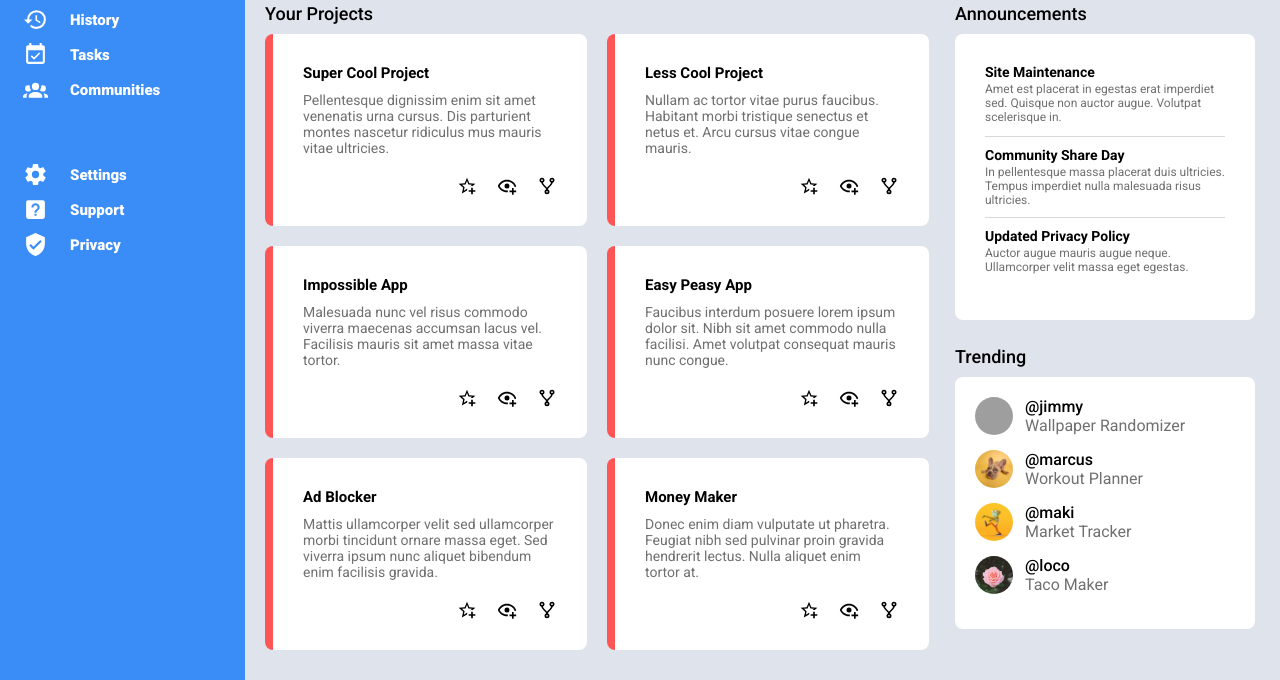
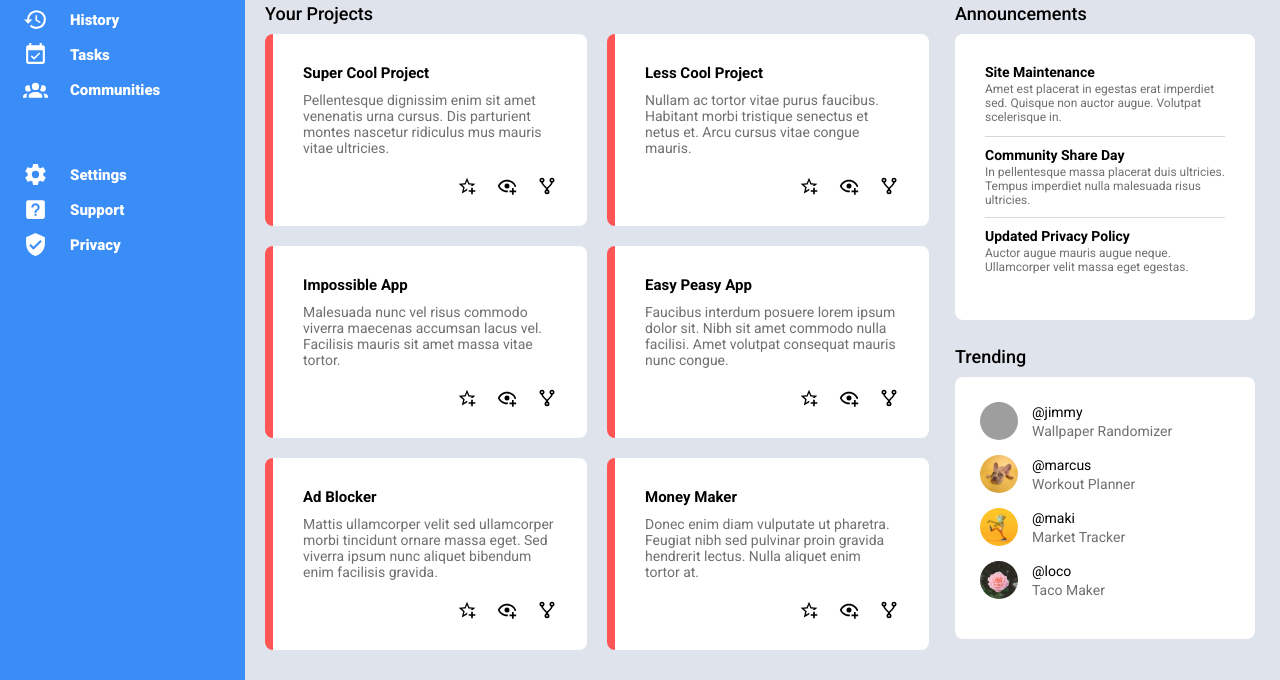
Before and after one commit to drrckchng/Admin-Dashboard, a plain HTML site: page index.html in a window 1280 px wide. Shown: the part 197-877 px from the top of the page. Drawn offline with Linux system fonts and the light colour scheme; grey boxes are pictures that could not be loaded.

Commit message:
Change font weight and size and increase padding

```diff
--- a/style.css
+++ b/style.css
@@ -271,7 +271,7 @@ li:nth-child(6) {
 }
 
 .trending {
-    padding: 20px;
+    padding: 25px;
 }
 
 .trend-item {
@@ -282,10 +282,11 @@ li:nth-child(6) {
     grid-template-areas:
         "picture username"
         "picture user-project";
-    grid-column-gap: 12px;
+    grid-column-gap: 14px;
     align-items: center;
     justify-items: left;
     margin-bottom: 15px;
+    font-size: 14px;
 }
 
 .trend-item img {
@@ -294,7 +295,7 @@ li:nth-child(6) {
 
 .trend-item .username {
     grid-area: username;
-    font-weight: 500;
+    font-weight: 400;
 }
 
 .trend-item .user-project {
```
